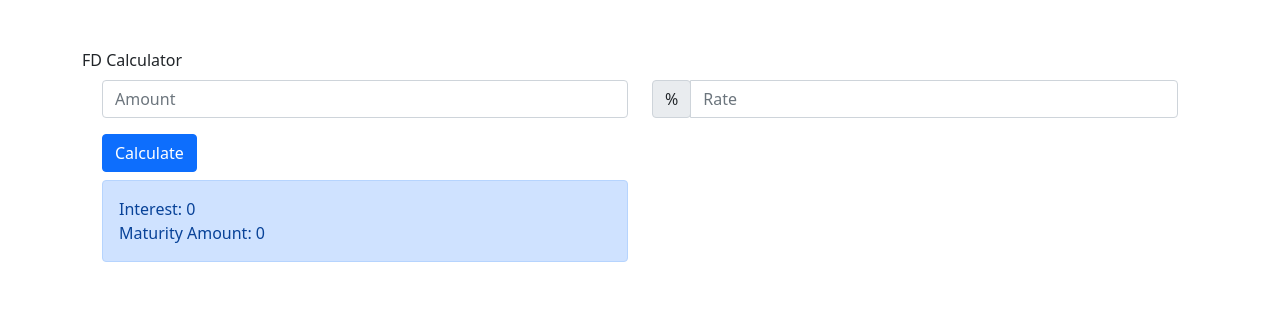
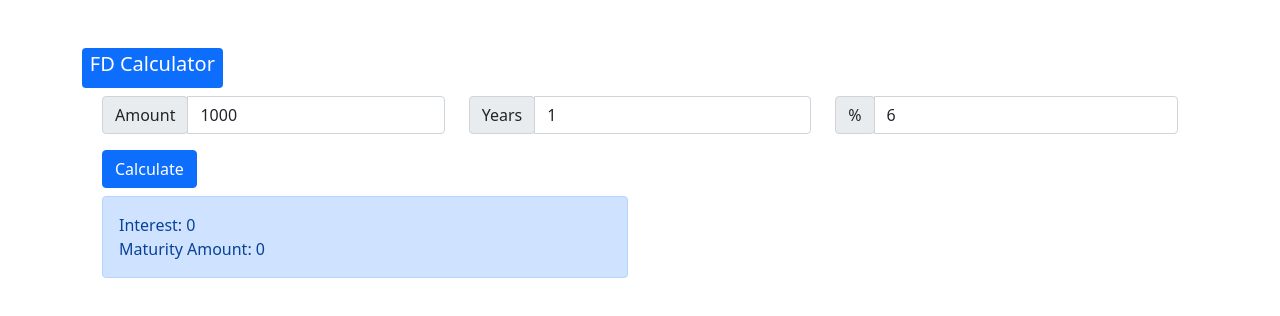
Before and after one commit to prashant-singh/react-practice, a React (Create React App) app: page /calculator in a window 1280 px wide. Shown: the top 316 px of the page. Built offline with nearby package versions, Linux system fonts and the light colour scheme.

Commit message:
fdcalculator updated.

```diff
--- a/src/pages/calculator.jsx
+++ b/src/pages/calculator.jsx
@@ -2,39 +2,52 @@ import React, { Component } from 'react';
 
 class Calculator extends Component {
 	state = {
-		amount: 0,
+		amount: 1000,
 		rate: 6,
 		interestAmount: 0,
-		maturityAmount: 0
+		maturityAmount: 0,
+		years: 1
 	}
 	render() {
 		return (
 			<div className='container mt-5 justify-content-center'>
-				FD Calculator
+				<div className='badge bg-primary'>
+					<h5>FD Calculator</h5>
+				</div>
 				<div className='row m-2'>
-					<div className="form-outline col-6">
-						<input type="number" id="typeNumber" className="form-control" placeholder="Amount" onChange={evt => this.updateAmountValue(evt)} />
+					<div className="col-sm-4">
+						<div className="input-group mb-2">
+							<div className="input-group-prepend">
+								<div className="input-group-text">Amount</div>
+							</div>
+							<input type="number" value={this.state.amount} className="form-control" id="inlineFormInputGroup" min={1000} placeholder="Amount" onChange={evt => this.updateAmountValue(evt)} />
+						</div>
 					</div>
-					<div className="col-6">
+					<div className="col-sm-4">
+						<div className="input-group mb-2">
+							<div className="input-group-prepend">
+								<div className="input-group-text">Years</div>
+							</div>
+							<input type="number" value={this.state.years} className="form-control" id="inlineFormInputGroup" min={1} placeholder="Years" onChange={evt => this.updateYearsValue(evt)} />
+						</div>
+					</div>
+					<div className="col-sm-4">
 						<div className="input-group mb-2">
 							<div className="input-group-prepend">
 								<div className="input-group-text">%</div>
 							</div>
-							<input type="number" className="form-control" id="inlineFormInputGroup" placeholder="Rate" onChange={evt => this.updateRateValue(evt)} />
+							<input type="number" value={this.state.rate} className="form-control" id="inlineFormInputGroup" min={1} placeholder="Rate" onChange={evt => this.updateRateValue(evt)} />
 						</div>
 					</div>
 				</div>
 
-
-
-
 				<div className='row m-2'>
-					<div className='col-6'>
+					<div className='col-sm-6'>
 						<button onClick={() => this.calculateInterestAmount()} className='btn btn-primary'>Calculate</button>
 					</div>
 				</div>
 				<div className='row m-2'>
-					<div className='col-6'>
+					<div className='col-sm-6'>
 						<div className="alert alert-primary">
 							Interest: {this.state.interestAmount}
 							<br></br>
@@ -44,6 +57,11 @@ class Calculator extends Component {
 				</div>
 			</div >
 		);
+	}
+
+	updateYearsValue(val) {
+		const updatedYears = val.target.value;
+		this.setState({ years: updatedYears });
 	}
 
 	updateRateValue(val) {
@@ -57,9 +75,16 @@ class Calculator extends Component {
 	}
 
 	calculateInterestAmount() {
-		const interestVal = Math.round(this.state.amount * (this.state.rate / 100));
-		const finalAmount = parseInt(this.state.amount) + parseInt(interestVal);
-		this.setState({ interestAmount: interestVal, maturityAmount: finalAmount });
+		var rate = parseFloat(this.state.rate / 100);
+		var principal = parseInt(this.state.amount);
+		var matAmount = principal + (principal * ((1 + rate) * this.state.years) - 1);
+		const interestFactor = Math.pow(1 + (parseFloat(rate)), parseInt(this.state.years));
+		const finalAmount = Math.round(parseInt(this.state.amount) * parseFloat(interestFactor));
+		const interest = finalAmount - principal;
+		console.log("matu:" + matAmount);
+		console.log(interest + " " + this.state.amount + " years:" + this.state.years + " interestAmount:" + interestFactor);
+
+		this.setState({ interestAmount: interest, maturityAmount: finalAmount });
 	}
 }
 
```
